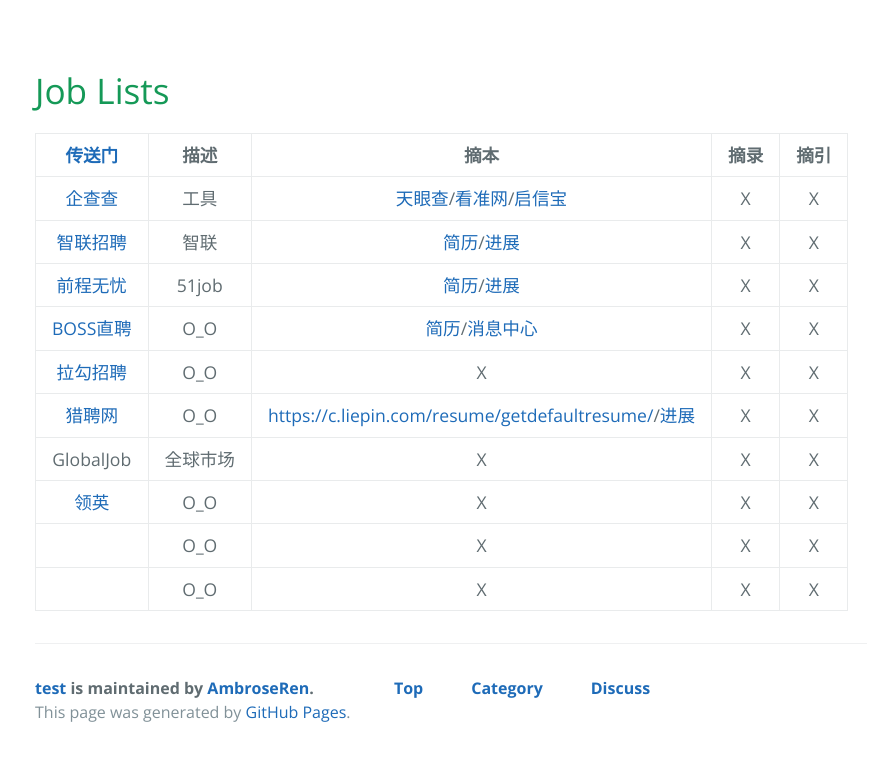
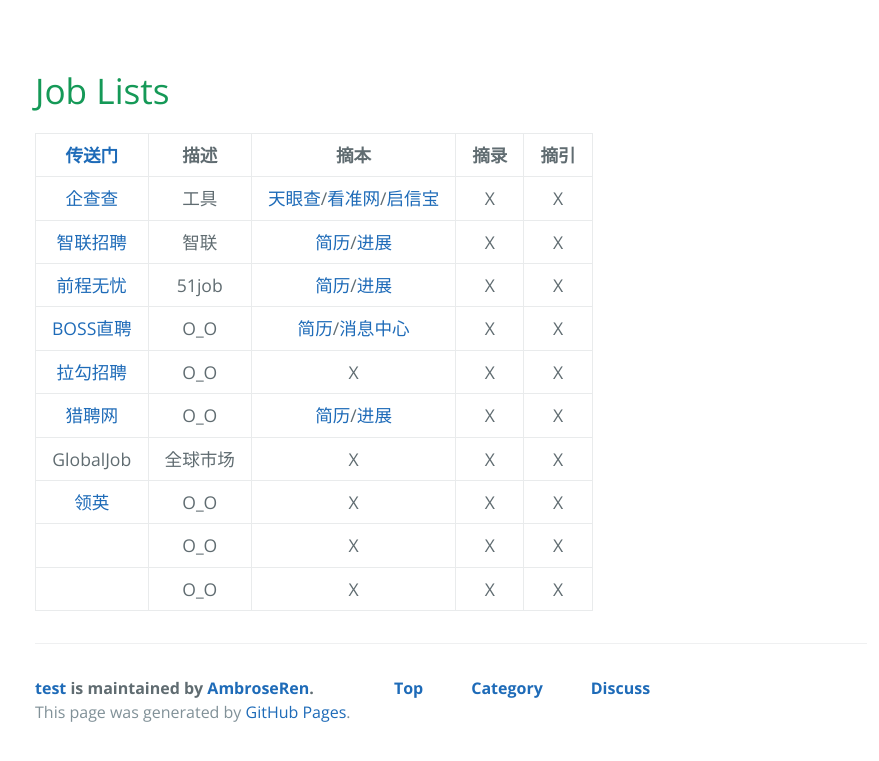
Before and after one commit to AmbroseRen/test, a Jekyll site: the page built from Library/job.md, in a window 1280 px wide. Shown: the top 761 px of the page, without its empty margins (81-960 px from the left). Built offline with Jekyll 4.4.1, drawn with Linux system fonts in a browser that asks for light colours; our own code applies the rules of GitHub Pages for plain Markdown files; the repository's description, which GitHub fills in, is left out.

Commit message:
Update job.md

```diff
--- a/Library/job.md
+++ b/Library/job.md
@@ -11,7 +11,7 @@
 | [前程无忧](https://www.51job.com/) | 51job | [简历](https://i.51job.com/resume/resume_center.php)/[进展](https://i.51job.com/userset/resume_browsed.php) | X | X |
 | [BOSS直聘](https://www.zhipin.com/) | O_O | [简历](https://www.zhipin.com/web/geek/resume)/[消息中心](https://www.zhipin.com/web/geek/chat) | X | X |
 | [拉勾招聘](https://www.lagou.com/) | O_O | X | X | X |
-| [猎聘网](https://c.liepin.com/) | O_O | [https://c.liepin.com/resume/getdefaultresume/](https://c.liepin.com/resume/getdefaultresume/)/[进展](https://c.liepin.com/apply/applylist/) | X | X |
+| [猎聘网](https://c.liepin.com/) | O_O | [简历](https://c.liepin.com/resume/getdefaultresume/)/[进展](https://c.liepin.com/apply/applylist/) | X | X |
 | GlobalJob | 全球市场 | X | X | X |
 | [领英](https://www.linkedin.com/) | O_O | X | X | X |
 | []() | O_O | X | X | X |
```
